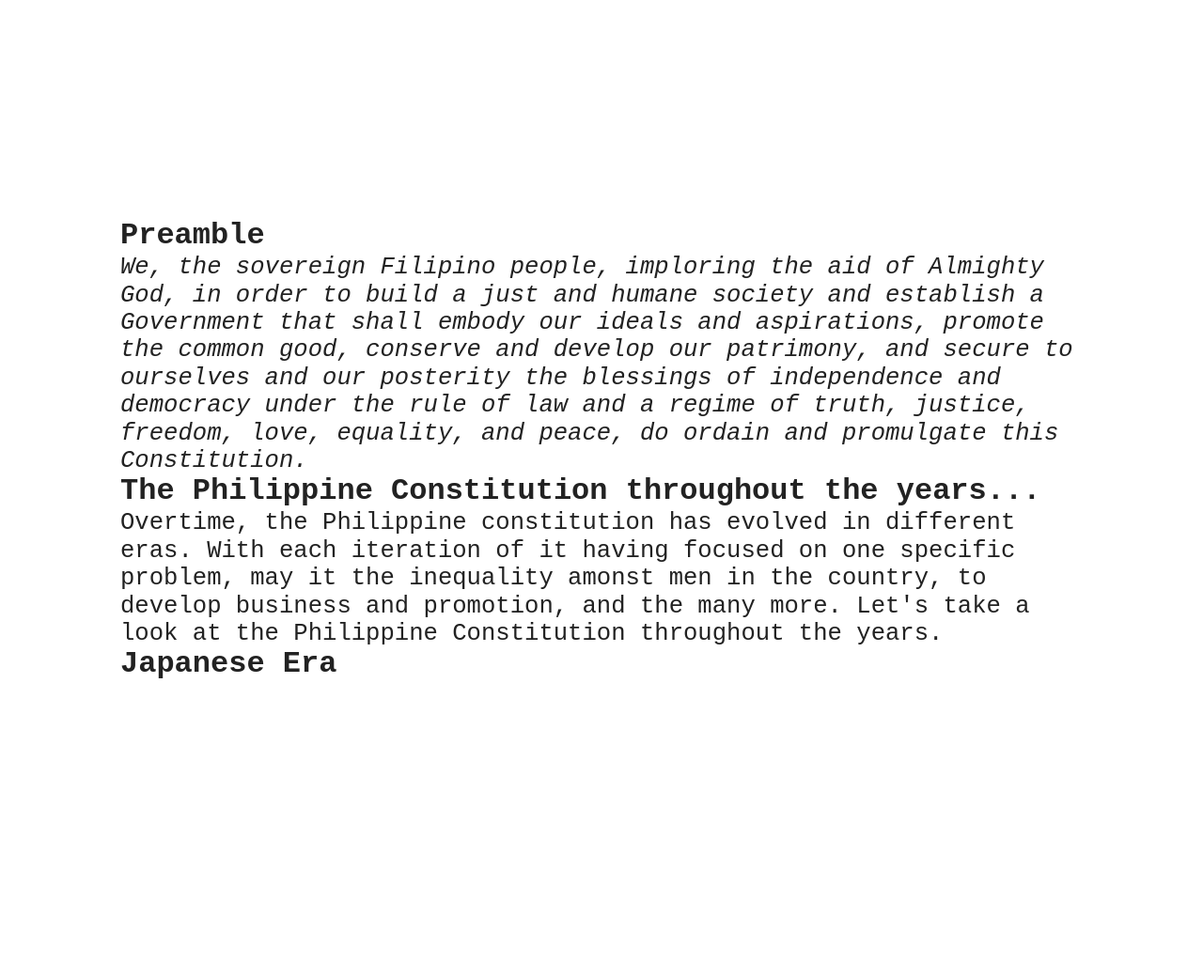
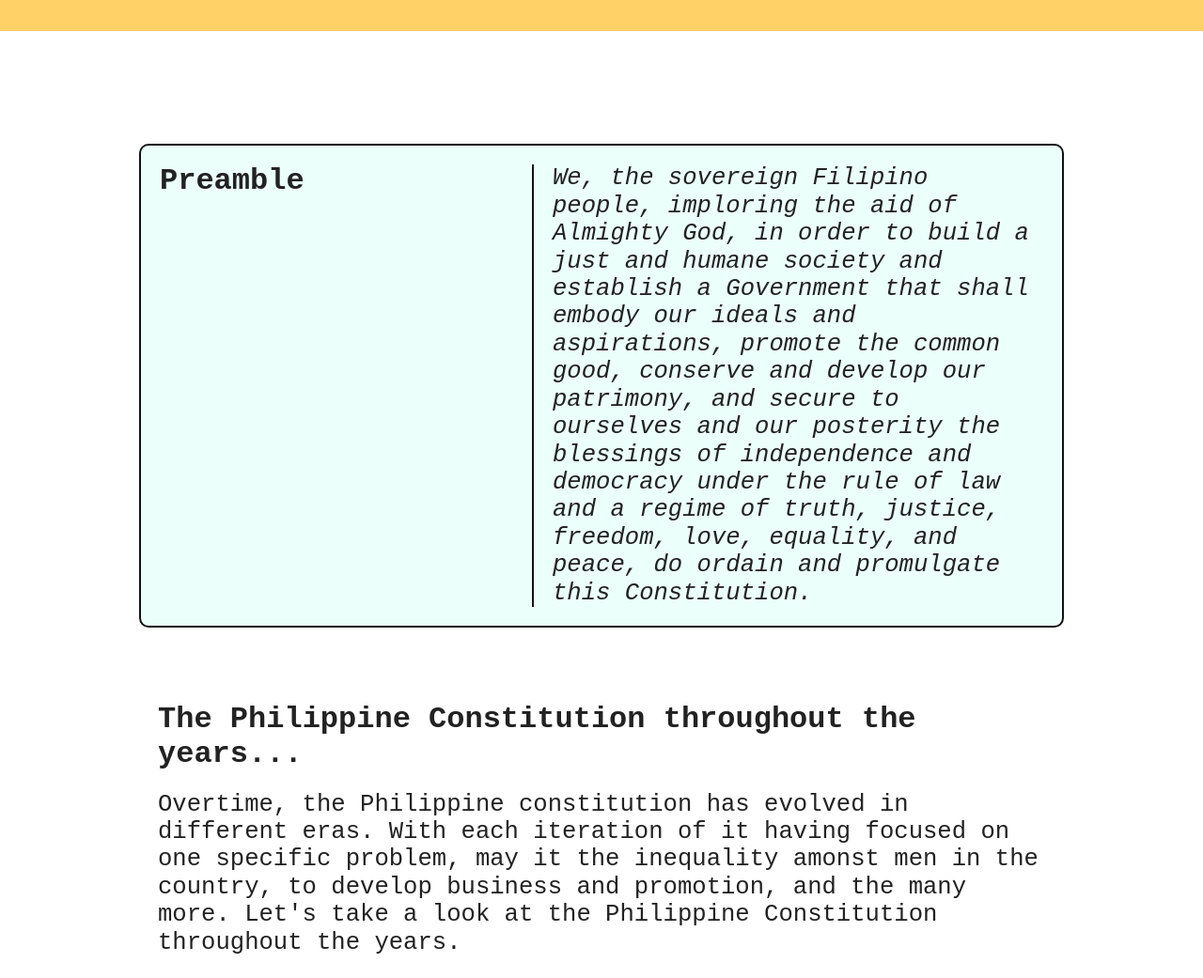
Before and after one commit to rizetto/the-philippine-constitution, a website built with Parcel: page index.html in a window 1280 px wide. Shown: the part 3020-4061 px from the top of the page at 94% size. Before the commit the page ends 3846 px from the top, so only its background shows below. Built offline with nearby package versions, Linux system fonts and the light colour scheme; files whose address does not match are found by name.

Commit message:
add style for articles

```diff
--- a/css/styles.css
+++ b/css/styles.css
@@ -245,6 +245,10 @@ section {
 }
 
 /* Gallery */
+.section--gallery {
+  background-color: #FFD166;
+}
+
 .content--gallery {
   text-align: center;
 }
@@ -252,8 +256,8 @@ section {
 .gallery {
   display: grid;
   grid-template-columns: repeat(3, 1fr);
-  max-height: 800px;
-  margin: 100px 0;
+  height: auto;
+  margin-top: 100px;
   background-color: #111;
 }
 
@@ -294,3 +298,34 @@ section {
   transform: scale(1.2);
   transition: 0.4s;
 }
+
+/* Articles */
+.header--articles {
+  padding: 20px;
+  margin-bottom: 20px;
+}
+
+.article--header {
+  display: flex;
+  gap: 20px;
+  padding: 20px;
+}
+
+.article--header > h3 {
+  min-width: 40%;
+}
+
+.article--years {
+  flex-direction: column;
+}
+
+.article--preamble {
+  background-color: #ebfffb;
+  border-radius: 10px;
+  border: 2px solid #111;
+}
+
+.article-content--header {
+  border-left: 2px solid #111;
+  padding-left: 20px;
+}
```
